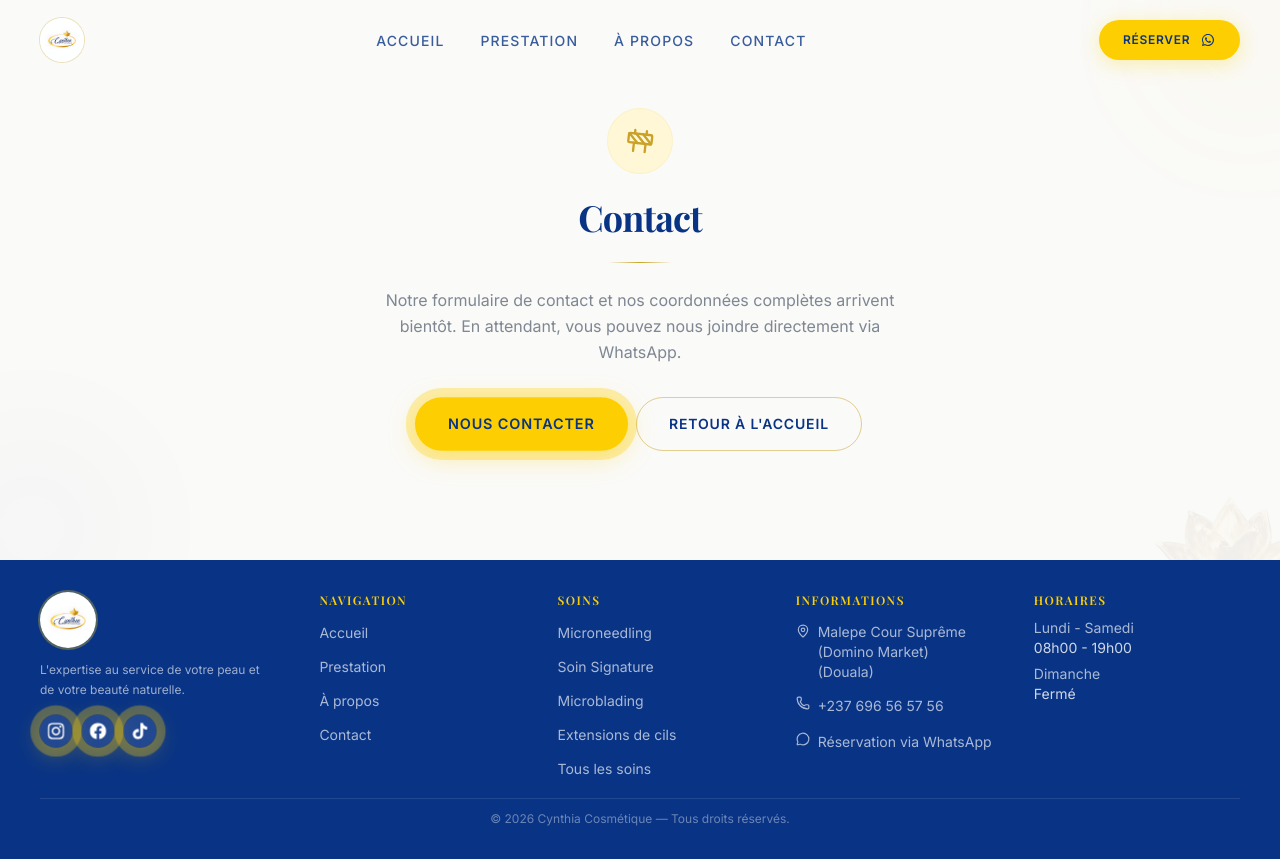
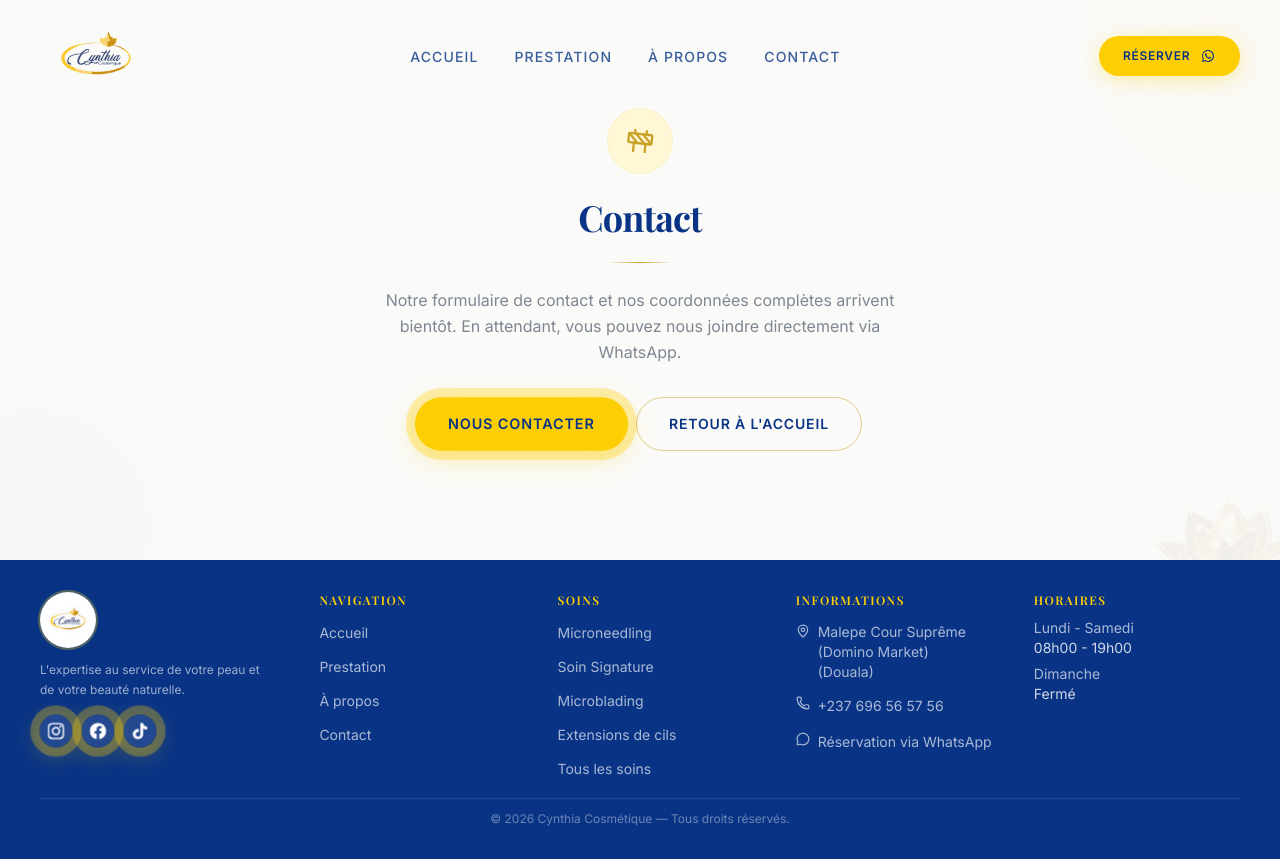
Before and after one commit to kenryalonzo/com.cythia.dev, a Next.js app: page /contact in a window 1280 px wide. Built offline with nearby package versions, Linux system fonts and the light colour scheme.

Commit message:
fix(Navbar): update logo image and adjust navbar height for better layout

```diff
--- a/components/Navbar.tsx
+++ b/components/Navbar.tsx
@@ -2,7 +2,6 @@
 
 import { AnimatePresence, motion } from "framer-motion";
 import { Menu, X } from "lucide-react";
-import Image from "next/image";
 import { useEffect, useState } from "react";
 import { Button } from "@/components/ui/Button";
 import { WhatsAppIcon } from "@/components/ui/WhatsAppIcon";
@@ -42,7 +41,7 @@
 					: "border-b border-transparent bg-transparent",
 			)}
 		>
-			<nav className="container-luxe flex h-20 items-center justify-between gap-4">
+			<nav className="container-luxe flex h-24 items-center justify-between gap-4 sm:h-28">
 				{/* Logo */}
 				<a
 					href="#accueil"
@@ -51,13 +50,12 @@
 				>
 					{/* NOTE: logo text is royal+gold; we tint via CSS on white version if needed.
               Using the provided PNG as-is. */}
-					<Image
-						src="/assets/logo-cynthia.png"
+					<img
+						src="/cynthia-logo.svg"
 						alt="Cynthia Cosmétique"
-						width={48}
-						height={48}
-						priority
-						className="h-11 w-11 rounded-full object-cover ring-1 ring-gold-deep/30"
+						width={72}
+						height={72}
+						className="h-24 w-24 sm:h-28 sm:w-28"
 					/>
 				</a>
 
```
